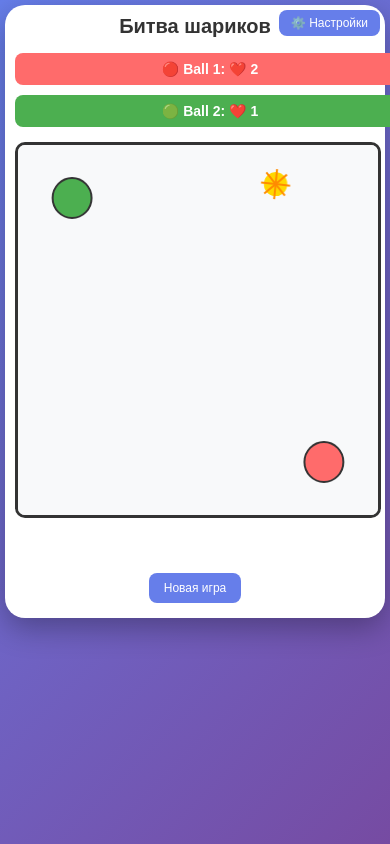
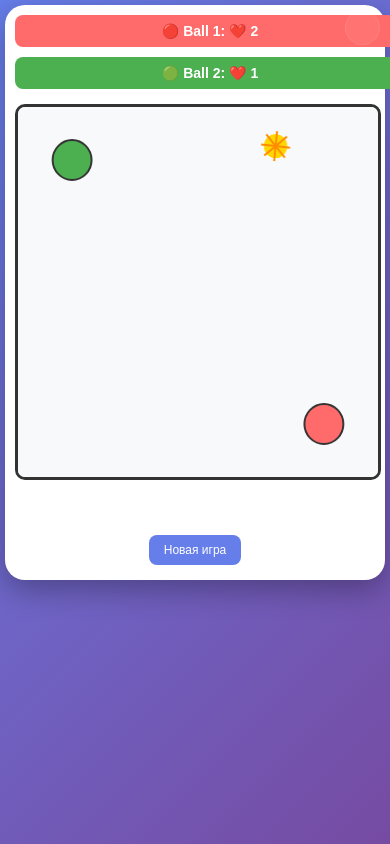
Before and after one commit to Morgensh/balls, a plain HTML site: page index.html in a window 390 px wide. Drawn offline with Linux system fonts and the light colour scheme.

Commit message:
Update index.html

```diff
--- a/index.html
+++ b/index.html
@@ -3,7 +3,7 @@
 <head>
     <meta charset="UTF-8">
     <meta name="viewport" content="width=device-width, initial-scale=1.0, maximum-scale=1.0, user-scalable=no">
-    <title>Битва шариков</title>
+    <title></title>
     <style>
         body {
             margin: 0;
@@ -27,12 +27,6 @@
             width: 100%;
             max-width: 500px;
             box-sizing: border-box;
-        }
-
-        h1 {
-            color: #333;
-            margin: 0 0 15px 0;
-            font-size: 24px;
         }
 
         .stats {
@@ -102,8 +96,17 @@
             top: 10px;
             right: 10px;
             z-index: 1001;
-            padding: 8px 15px;
-            font-size: 14px;
+            background: rgba(255, 255, 255, 0.2);
+            border: 1px solid rgba(255, 255, 255, 0.3);
+            width: 40px;
+            height: 40px;
+            border-radius: 50%;
+            opacity: 0.3;
+            transition: opacity 0.2s;
+        }
+
+        #settingsBtn:hover {
+            opacity: 0.5;
         }
 
         #settingsModal {
@@ -154,9 +157,6 @@
             .container {
                 padding: 10px;
             }
-            h1 {
-                font-size: 20px;
-            }
             .stats {
                 font-size: 14px;
                 flex-direction: column;
@@ -177,8 +177,12 @@
             #settingsBtn {
                 top: 5px;
                 right: 5px;
-                padding: 6px 12px;
-                font-size: 12px;
+                width: 35px;
+                height: 35px;
+                opacity: 0.3;
+            }
+            #settingsBtn:hover {
+                opacity: 0.5;
             }
             #settingsContent {
                 width: 95%;
@@ -188,9 +192,8 @@
     </style>
 </head>
 <body>
-    <button id="settingsBtn">⚙️ Настройки</button>
+    <button id="settingsBtn"></button>
     <div class="container">
-        <h1>Битва шариков</h1>
         <div class="stats">
             <div class="player player1">🔴 <span id="name1">Ball 1</span>: ❤️ <span id="hp1">2</span></div>
             <div class="player player2">🟢 <span id="name2">Ball 2</span>: ❤️ <span id="hp2">2</span></div>
```
